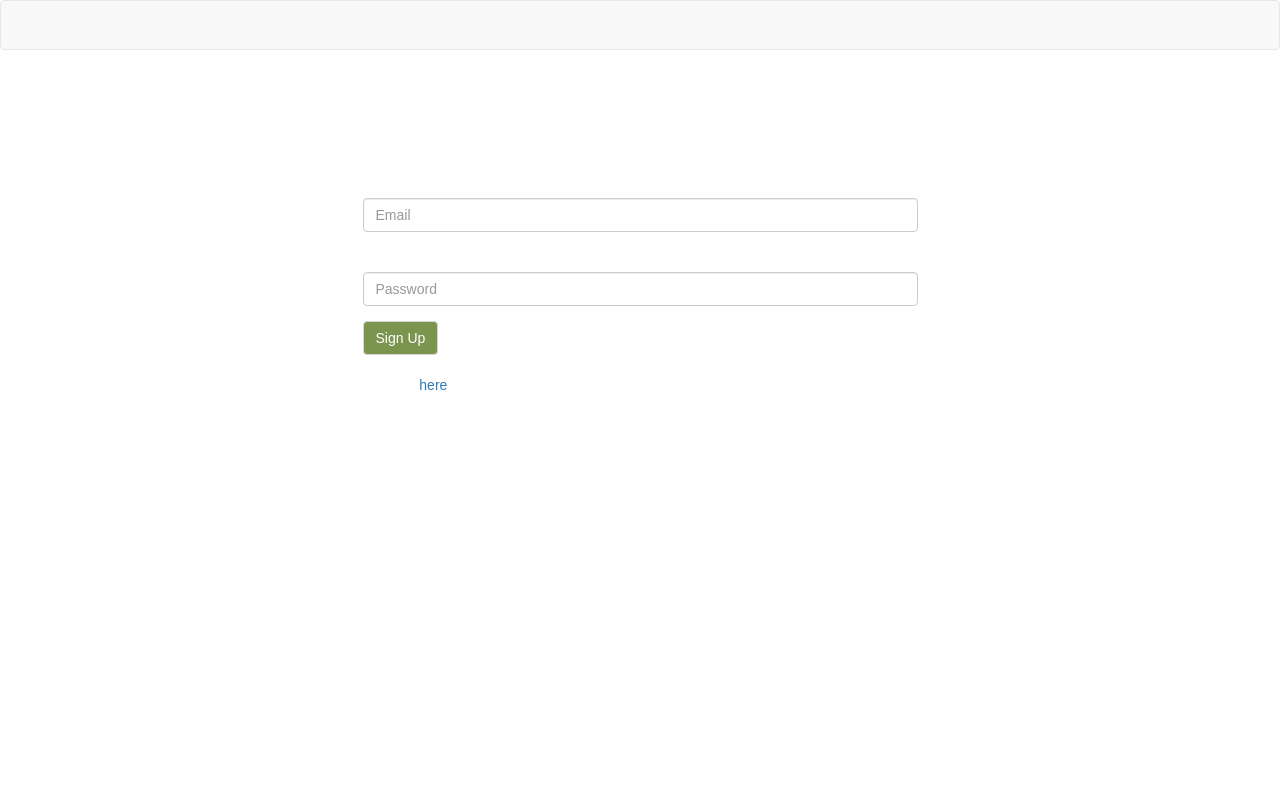
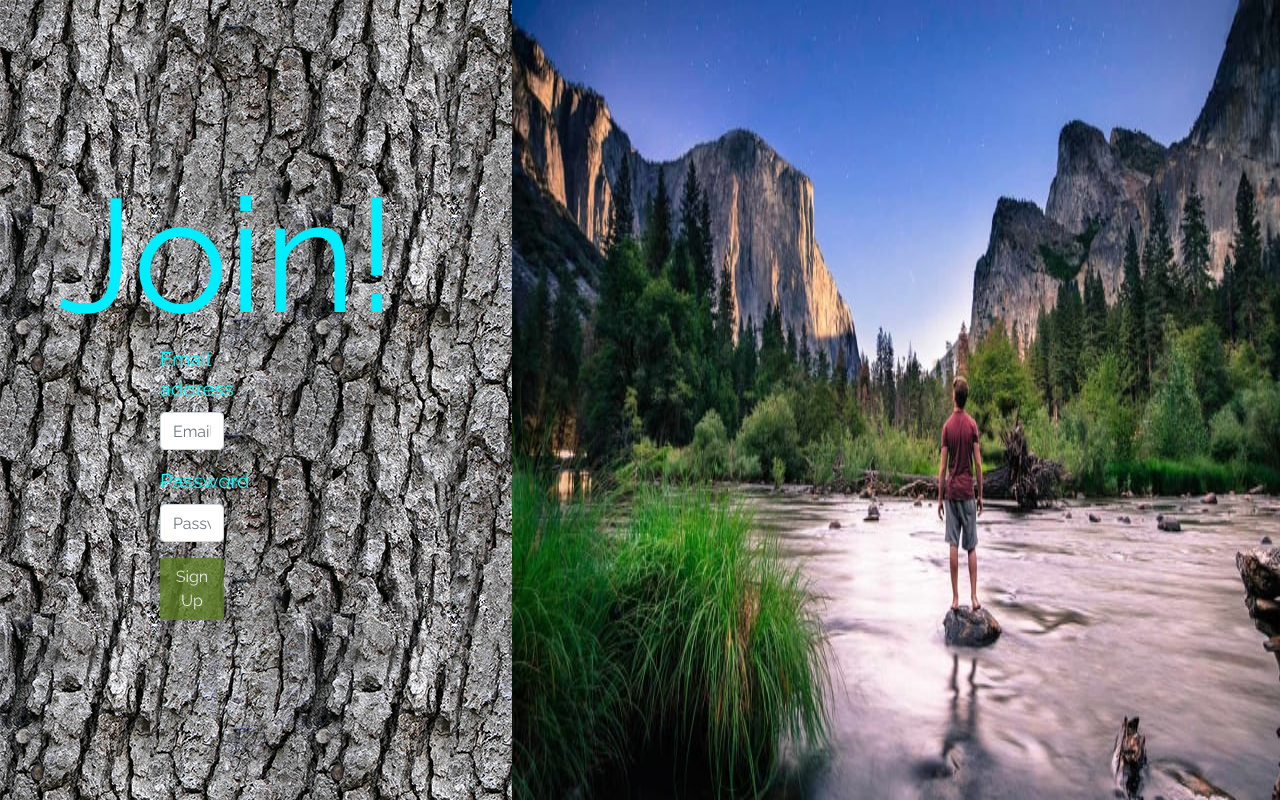
Before and after one commit to markdlt4/Project_2, a website: page public/signup.html in a window 1280 px wide. Drawn offline with nearby package versions, Linux system fonts and the light colour scheme.

Commit message:
styling fixes

```diff
--- a/public/signup.html
+++ b/public/signup.html
@@ -6,20 +6,16 @@
   <meta charset="UTF-8">
   <meta name="viewport" content="width=device-width, initial-scale=1">
   <link rel="stylesheet" href="https://maxcdn.bootstrapcdn.com/bootswatch/3.3.7/lumen/bootstrap.min.css">
+  <link href="https://cdn.jsdelivr.net/npm/bootstrap@5.0.0-beta1/dist/css/bootstrap.min.css" rel="stylesheet"
+    integrity="sha384-giJF6kkoqNQ00vy+HMDP7azOuL0xtbfIcaT9wjKHr8RbDVddVHyTfAAsrekwKmP1" crossorigin="anonymous">
+  <link href="https://fonts.googleapis.com/css2?family=Raleway&display=swap" rel="stylesheet">
   <link href="stylesheets/style.css" rel="stylesheet">
 </head>
 
 <body>
-  <nav class="navbar navbar-default">
-    <div class="container-fluid">
-      <div class="navbar-header">
-      </div>
-    </div>
-  </nav>
-  <div class="container">
-    <div class="row">
-      <div class="col-md-6 col-md-offset-3">
-        <h2>Sign Up Form</h2>
+  <div class="container-left">
+    <div class="left">
+      <h2>Join!</h2>
       <form class="signup">
         <div class="form-group">
           <label for="exampleInputEmail1">Email address</label>
@@ -29,17 +25,13 @@
           <label for="exampleInputPassword1">Password</label>
           <input type="password" class="form-control" id="password-input" placeholder="Password">
         </div>
-          <div style="display: none" id="alert" class="alert alert-danger" role="alert">
-            <span class="glyphicon glyphicon-exclamation-sign" aria-hidden="true"></span>
-            <span class="sr-only">Error:</span> <span class="msg"></span>
+        <button type="submit" class="btn btn-default">Sign Up</button>
     </div>
-          <button type="submit" class="btn btn-default">Sign Up</button>
   </form>
-        <br />
-        <p>Or log in <a href="/login">here</a></p>
+    <div class="container-right">
+      <image class="right" alt="hiking" src="./images/man looking up at yosemite.jpg">
     </div>
-    </div>
-  </div>
+
 
   <script src="https://cdnjs.cloudflare.com/ajax/libs/jquery/3.2.1/jquery.min.js"></script>
   <script type="text/javascript" src="js/signup.js"></script>
--- a/public/stylesheets/style.css
+++ b/public/stylesheets/style.css
@@ -45,7 +45,6 @@ body{
 .nav-link:active{
     color:white;
 }
-
 
 
 /* large middle logo postioning */
@@ -113,9 +112,45 @@ form.login {
 
 
 
+.container-left{
+    min-width: 50vw;
+    min-height: 100vh;
+    display:flex;
+}
+.container-right{
+    min-width: 50vw;
+    min-height: 100vh;
+    display:flex;
+}
 
+.right{
+    flex:1;
+    width: 50%;
+}
+.left{
+   flex:1;
+    width: 50%;
+    background-image:url(../images/shley-tree-1.png);
 
+}
 
+.signup{
+    position: absolute;
+    padding: 4rem 10rem 4rem;
+    bottom: 30%;
+    width: 30%;
+    height: 35%;
+    font-size: 20px;
+    color:aqua;
+}
 
-
-/* ADD MEDIA  QUERY RESPONSIVE */
+h2{
+    color: rgb(0, 238, 255);
+    width: 10%;
+    text-align: center;
+    text-emphasis: bolder;
+    position: absolute;
+    left: 4.5%;
+    top: 20%;
+    font-size: 10rem;
+}
```
Also changed, not shown: public/login.html (+9 -15 lines), public/images/mountain-4424657_1920.jpg (added), public/images/skip-hiking.jpeg (added), public/images/south-tyrol-4145438_1280.jpg (added), public/stylesheets/contact.css (line endings or trailing spaces). Lines whose indentation alone changed are shown as unchanged.
